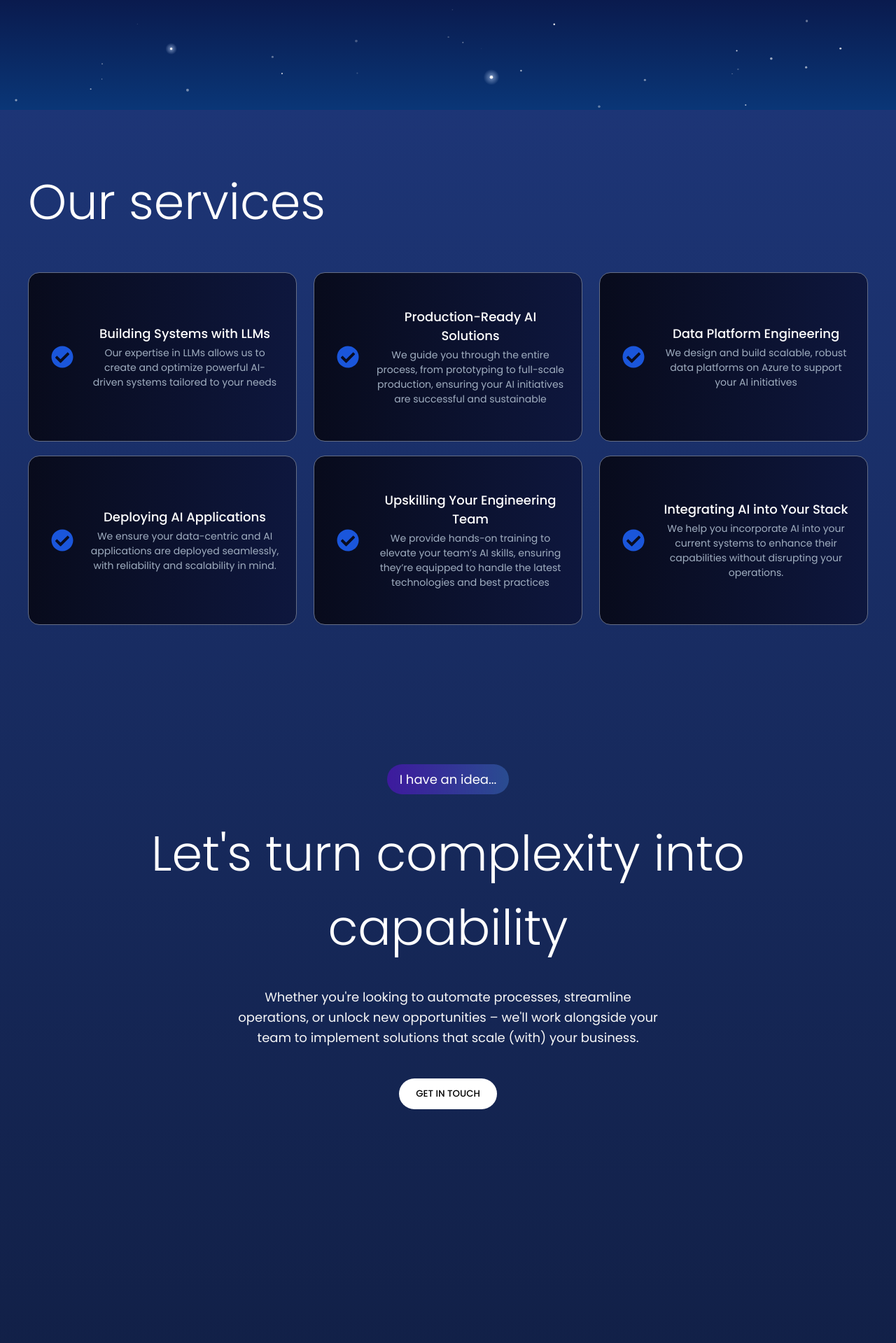
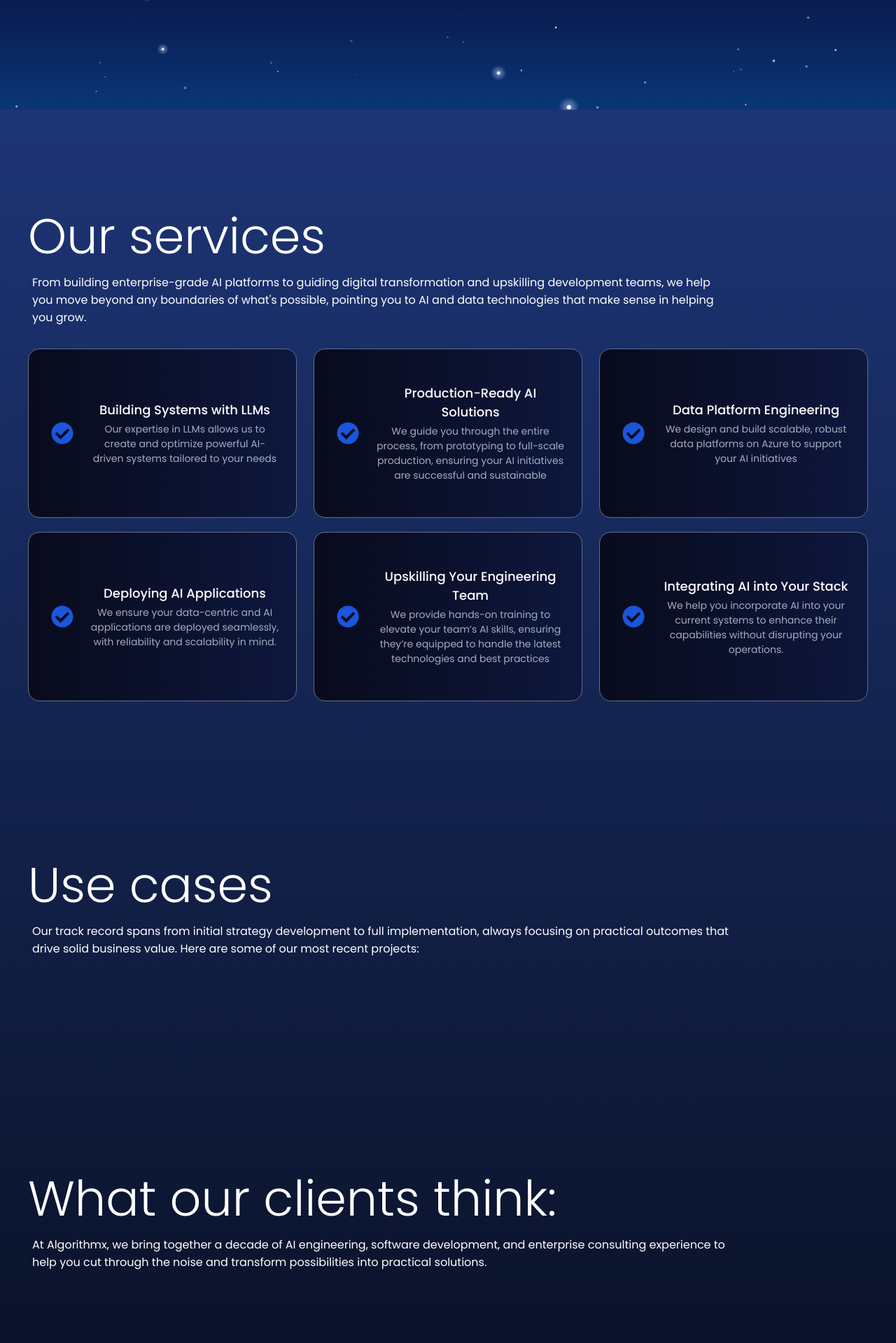
Before and after one commit to Stelk-dev/ai-web-agency, a React (Create React App) app: page / in a window 1280 px wide. Shown: the part 643-2562 px from the top of the page at 70% size. Built offline with nearby package versions, Linux system fonts and the light colour scheme.

Commit message:
Base home screen done

```diff
--- a/src/App.js
+++ b/src/App.js
@@ -3,6 +3,7 @@ import Navbar from "./components/NavBar";
 import Home from "./pages/Home";
 import AboutUs from "./pages/AboutUs";
 import ContactUs from "./pages/ContactUs";
+import Footer from "./components/Footer";
 
 function App() {
   return (
@@ -19,6 +20,7 @@ function App() {
           <Route path="*" element={<Home />} />
         </Routes>
       </div>
+      <Footer />
     </>
   );
 }
--- /dev/null
+++ b/src/components/Footer.js
@@ -0,0 +1,14 @@
+import React from "react";
+import "../style/footer.css";
+
+export default function Footer() {
+  return (
+    <div className="footer">
+      {/* Links */}
+      <div style={{ width: "100%", height: "80%" }}></div>
+
+      {/* Logo / Copy */}
+      <div style={{ width: "100%", height: "20%" }}></div>
+    </div>
+  );
+}
--- a/src/components/GradientButton.js
+++ b/src/components/GradientButton.js
@@ -4,7 +4,7 @@ export default function GradientButton({ text = "BUTTON TEXT", onClick }) {
   const [isHovered, setIsHovered] = useState(false);
 
   const baseStyle = {
-    backgroundColor: "rgb(2, 14, 56)",
+    backgroundColor: "rgb(2, 28, 122)",
     // background: "linear-gradient(to right, #4051b8, #081853)",
     borderRadius: "32px",
     outline: "none",
@@ -19,7 +19,7 @@ export default function GradientButton({ text = "BUTTON TEXT", onClick }) {
 
   const hoverStyle = {
     ...baseStyle,
-    backgroundColor: "rgb(2, 14, 56, 0.6)",
+    backgroundColor: "rgb(2, 14, 56)",
   };
 
   return (
--- a/src/index.js
+++ b/src/index.js
@@ -2,6 +2,8 @@ import React from "react";
 import ReactDOM from "react-dom/client";
 import App from "./App";
 import { BrowserRouter } from "react-router-dom";
+
+import "./style/views.css";
 
 const root = ReactDOM.createRoot(document.getElementById("root"));
 root.render(
--- a/src/pages/Home.js
+++ b/src/pages/Home.js
@@ -1,9 +1,10 @@
 import StarryNightSky from "../views/FullSkyView";
 import React from "react";
 import HeaderHome from "./homes/HeaderHome";
-import ReviewersLogosSlider from "./homes/ReviewersLogosSlider";
 import OurServicesHome from "./homes/OurServicesHome";
 import CallToAction from "./homes/CallToAction";
+import UseCasesHome from "./homes/UseCasesHome";
+import ReviewsFromClientsHome from "./homes/ReviewsFromClientsHome";
 
 export default function Home() {
   return (
@@ -44,7 +45,7 @@ export default function Home() {
       <div
         style={{
           display: "flex",
-          gap: "64px",
+          gap: "164px",
           alignItems: "center",
           justifyContent: "center",
           flexDirection: "column",
@@ -52,23 +53,18 @@ export default function Home() {
           color: "white",
           textAlign: "center",
           background: "linear-gradient(to bottom, #1d3576, black)", // Deep blue background
+          padding: "64px 0px",
         }}
       >
         {/* <ReviewersLogosSlider /> */}
 
         <OurServicesHome />
 
+        <UseCasesHome />
+
+        <ReviewsFromClientsHome />
+
         <CallToAction />
-        {/* <div
-          style={{ height: "1400px", backgroundColor: "red", width: "100%" }}
-        ></div> */}
-        <div
-          style={{
-            height: "1400px",
-            width: "100%",
-          }}
-        ></div>
-        <div style={{ height: "1400px", width: "100%" }}></div>
       </div>
     </div>
   );
--- a/src/pages/homes/OurServicesHome.js
+++ b/src/pages/homes/OurServicesHome.js
@@ -133,10 +133,16 @@ const ResponsiveCardList = () => {
   ];
 
   return (
-    <div style={{ padding: "32px", maxWidth: "1200px", margin: "232x" }}>
-      <h1 style={{ fontSize: "70px", textAlign: "start", fontWeight: 300 }}>
-        Our services
-      </h1>
+    <div className="main-v">
+      <div className="main-paragh">
+        <h1 className="main-paragh-h1">Our services</h1>
+        <p className="main-paragh-desc">
+          From building enterprise-grade AI platforms to guiding digital
+          transformation and upskilling development teams, we help you move
+          beyond any boundaries of what's possible, pointing you to AI and data
+          technologies that make sense in helping you grow.
+        </p>
+      </div>
       <div className="card-grid">
         {features.map((feature, index) => (
           <FeatureCard
--- /dev/null
+++ b/src/pages/homes/ReviewsFromClientsHome.js
@@ -0,0 +1,18 @@
+import React from "react";
+
+export default function ReviewsFromClientsHome() {
+  return (
+    <div className="main-v">
+      <div className="main-paragh">
+        <h1 className="main-paragh-h1">What our clients think:</h1>
+        <p className="main-paragh-desc">
+          At Algorithmx, we bring together a decade of AI engineering, software
+          development, and enterprise consulting experience to help you cut
+          through the noise and transform possibilities into practical
+          solutions.
+        </p>
+      </div>
+      <div className="card-grid"></div>
+    </div>
+  );
+}
--- /dev/null
+++ b/src/pages/homes/UseCasesHome.js
@@ -0,0 +1,17 @@
+import React from "react";
+
+export default function UseCasesHome() {
+  return (
+    <div className="main-v">
+      <div className="main-paragh">
+        <h1 className="main-paragh-h1">Use cases</h1>
+        <p className="main-paragh-desc">
+          Our track record spans from initial strategy development to full
+          implementation, always focusing on practical outcomes that drive solid
+          business value. Here are some of our most recent projects:
+        </p>
+      </div>
+      <div className="card-grid"></div>
+    </div>
+  );
+}
--- /dev/null
+++ b/src/style/footer.css
@@ -0,0 +1,10 @@
+.footer{
+    background-color: #4660f1;
+    background: linear-gradient(to right, #4660f1, #27369b);
+    width: 100vw;
+    height: 400px;
+    display: flex;
+    align-items: center;
+    justify-content: center;
+    flex-direction: column;
+}
--- a/src/style/ourservice.css
+++ b/src/style/ourservice.css
@@ -1,5 +1,3 @@
-
-
 .card-grid {
     display: grid;
     grid-template-columns: repeat(3, 1fr);
--- /dev/null
+++ b/src/style/views.css
@@ -0,0 +1,24 @@
+.main-v{
+    max-width: 1200px;
+    padding: 32px;
+    width: 100%;
+}
+
+.main-paragh{
+    margin: 32px 0px;
+}
+
+.main-paragh-h1{
+    font-size: 70px;
+    text-align: start;
+    font-weight: 300;
+    padding: 0px;
+    margin: 0px;
+}
+
+.main-paragh-desc{
+    text-align: start;
+    max-width: 1000px;
+    padding-left: 6px;
+    margin: 0px;
+}
```
